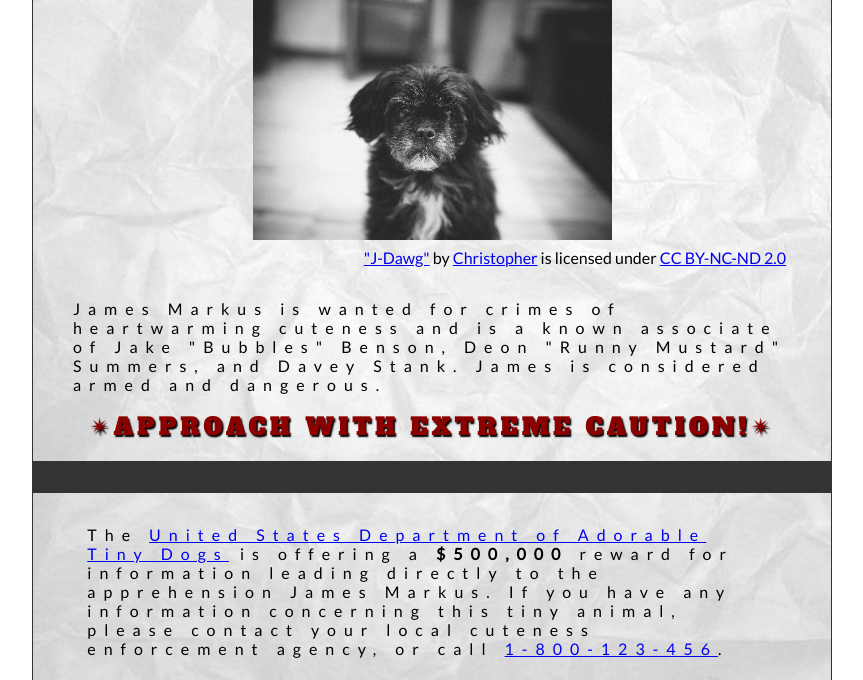
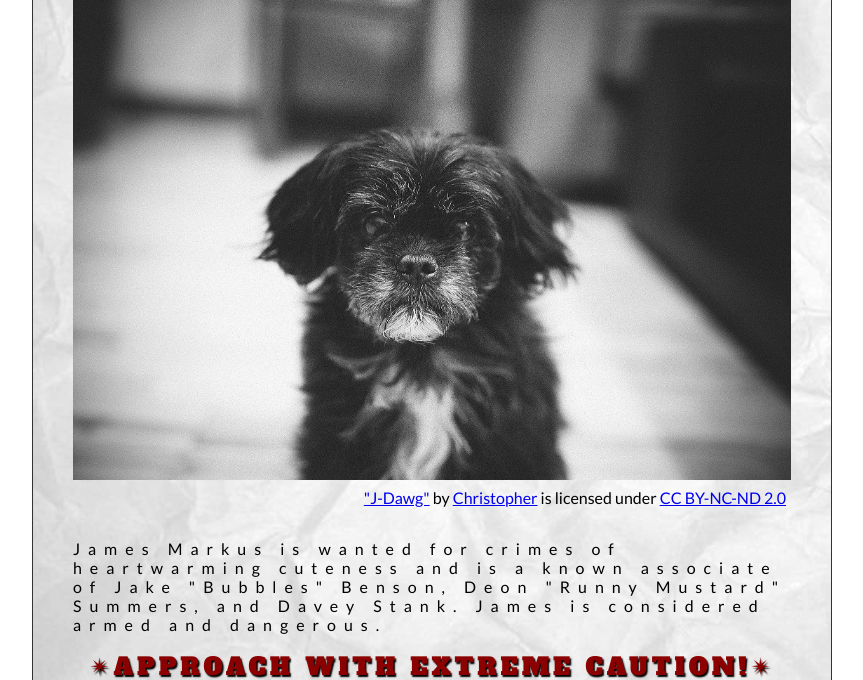
Before and after one commit to Nixongd/Nixongdd.github.io, a plain HTML site: page wanted-poster/index.html in a window 1280 px wide. Shown: the part 461-1141 px from the top of the page, without its empty margins (208-1071 px from the left). Drawn offline with Linux system fonts and the light colour scheme.

Commit message:
testing img
max width 500%

```diff
--- a/wanted-poster/css/style.css
+++ b/wanted-poster/css/style.css
@@ -137,7 +137,7 @@ img {display: block;
     margin-bottom: 0%;
     margin-left: auto;
     margin-right: auto;
-    max-width: 50%;}
+    max-width: 500%;}
 
 figure{margin-bottom: 2rem;}
 
```
